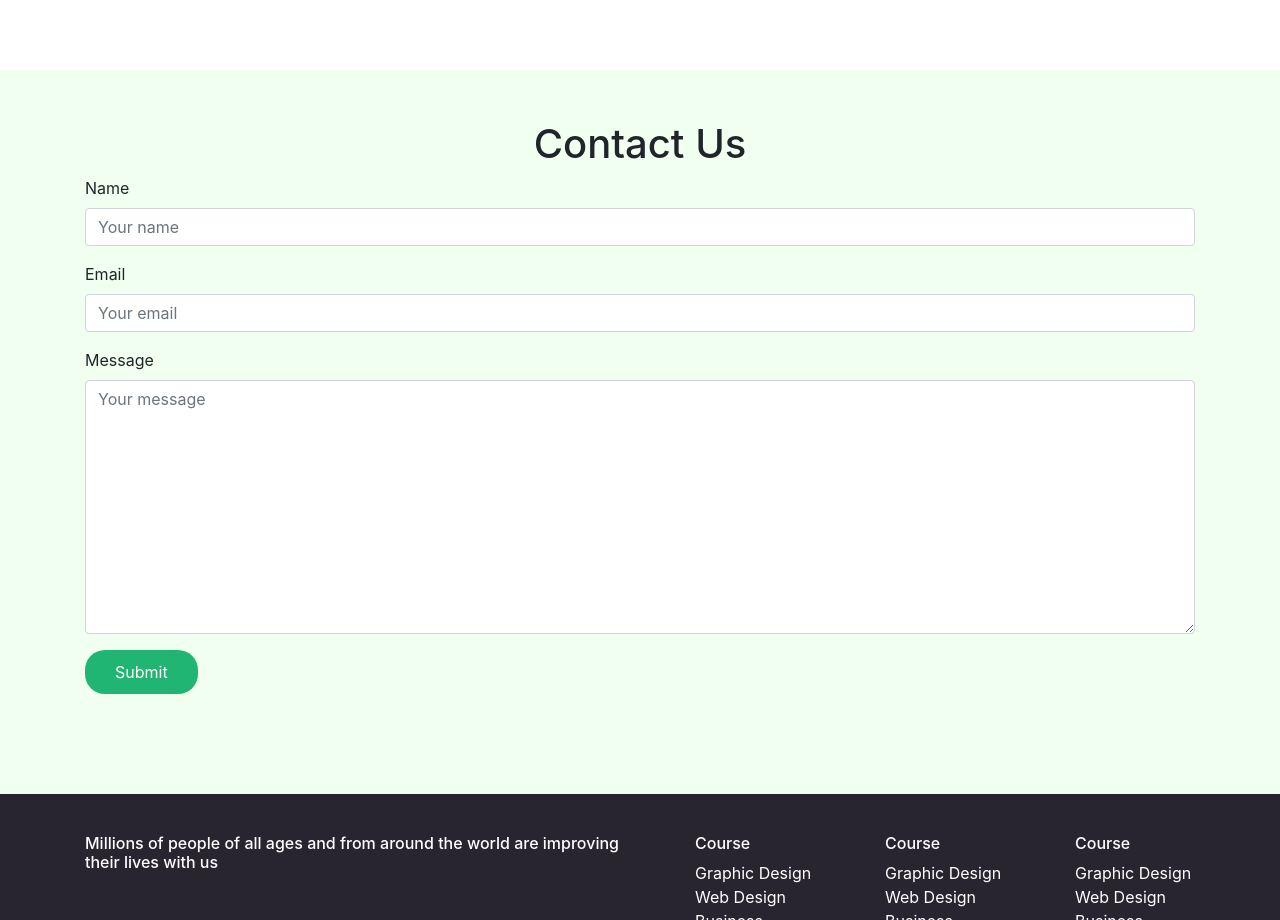
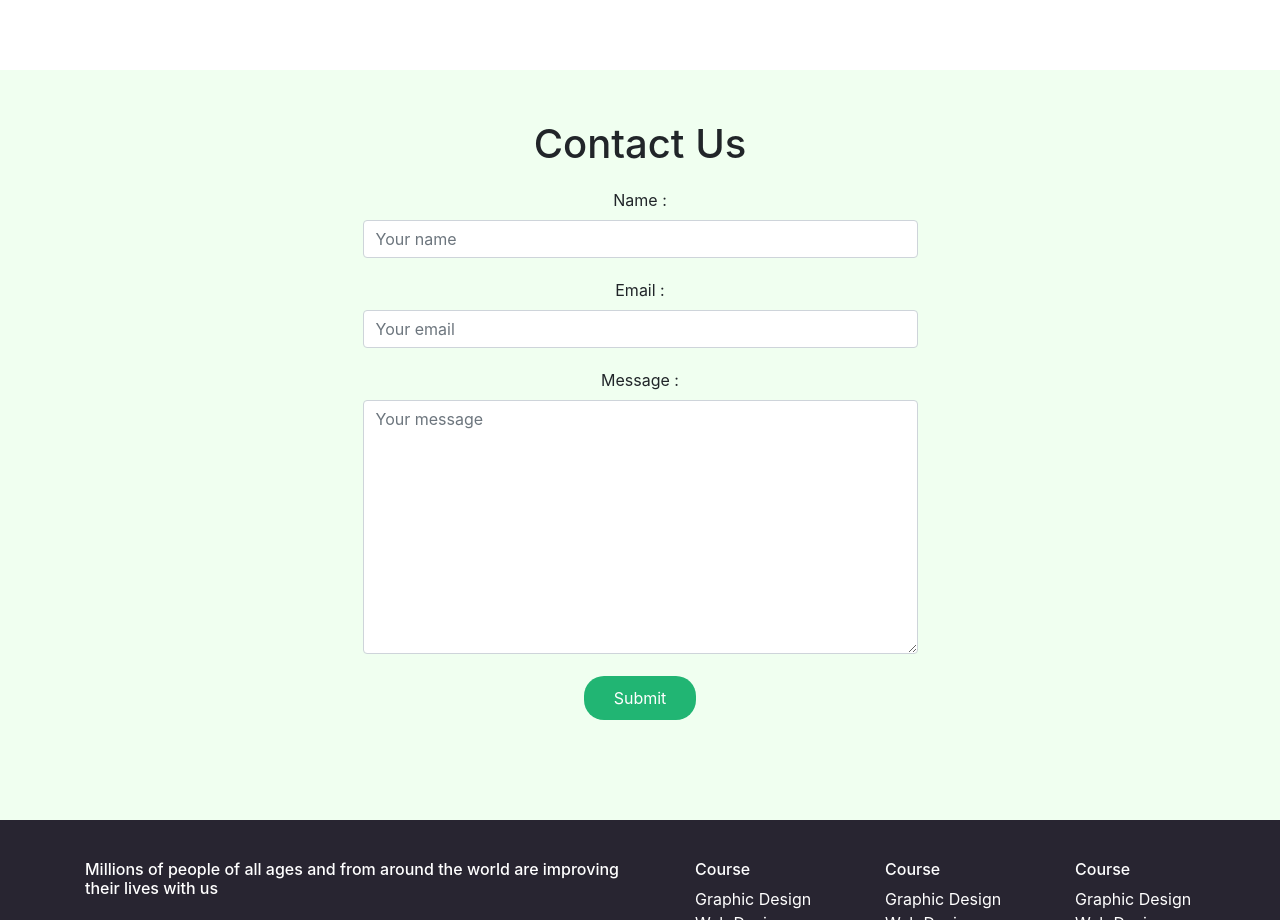
Before and after one commit to nuralam376/e-school, a plain HTML site: page index.html in a window 1280 px wide. Shown: the part 1940-2860 px from the top of the page. Drawn offline with nearby package versions, Linux system fonts and the light colour scheme.

Commit message:
Changed contact design

```diff
--- a/index.html
+++ b/index.html
@@ -230,20 +230,20 @@
 
 			<!-- Contact -->
 			<section  id = "contact">
-				<div class="container">
-					<h1 class = "text-center">Contact Us</h1>
+				<div class="container text-center">
+					<h1>Contact Us</h1>
 
 					<div class="form-group">
-						<label for="name">Name</label>
-						<input type="text" name = "name" id = "name" class = "form-control" placeholder="Your name"/>
+						<label for="name">Name : </label>
+						<input type="text" name = "name" id = "name" class = "form-control w-50" placeholder="Your name"/>
 					</div>
 					<div class="form-group">
-						<label for="email">Email</label>
-						<input type="email" name = "email" id = "email" class = "form-control" placeholder="Your email"/>
+						<label for="email">Email : </label>
+						<input type="email" name = "email" id = "email" class = "form-control w-50" placeholder="Your email"/>
 					</div>
 					<div class="form-group">
-						<label for="message">Message</label>
-						<textarea name="message" id="message" cols="30" rows="10" class = "form-control" placeholder="Your message"></textarea>
+						<label for="message" id = "msg">Message : </label>
+						<textarea name="message" id="message" cols="30" rows="10" class = "form-control w-50" placeholder="Your message"></textarea>
 					</div>
 					<button class = "button">Submit</button>
 				</div>
--- a/style.css
+++ b/style.css
@@ -106,6 +106,15 @@ p {
 	padding: 50px;
 }
 
+#contact input,
+#contact textarea {
+	display: inline-block;
+}
+
+label {
+	display: block;
+	margin-top: 20px;
+}
 /* Contact ends */
 
 /* Footer */
```
